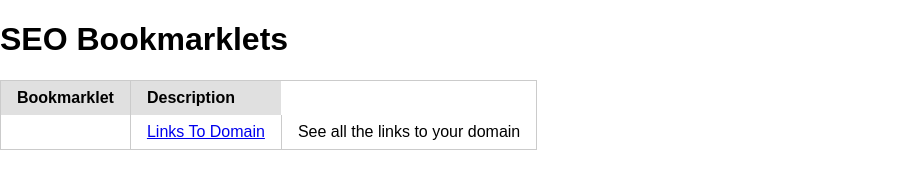
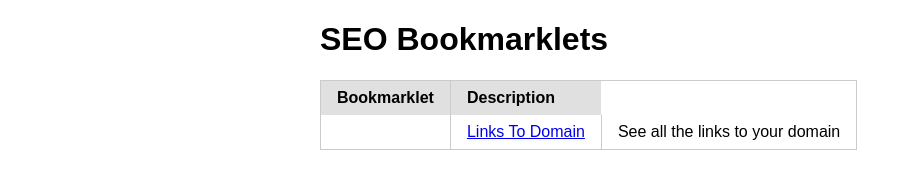
Before and after one commit to RobOusbey/scraping, a plain HTML site: page index.html in a window 1280 px wide. Shown: the whole page, without its empty margins (0-920 px from the left). Drawn offline with nearby package versions, Linux system fonts and the light colour scheme.

Commit message:
Update index.html

```diff
--- a/index.html
+++ b/index.html
@@ -5,6 +5,9 @@
     <link rel="stylesheet" href="https://cdn.jsdelivr.net/npm/purecss@3.0.0/build/pure-min.css" integrity="sha384-X38yfunGUhNzHpBaEBsWLO+A0HDYOQi8ufWDkZ0k9e0eXz/tH3II7uKZ9msv++Ls" crossorigin="anonymous">
 </head>
 <body>
+    <div class="pure-g">
+        <div class="pure-u-1-4"></div>
+        <div class="pure-u-1-2">
             <h1>SEO Bookmarklets</h1>
             <table class="pure-table">
                 <thead>
@@ -25,7 +28,9 @@
 
                 </tbody>
             </table>
-
+        </div>
+        <div class="pure-u-1-4"></div>
+    </div>
 
 </body>
 </html>
```
Lines whose indentation alone changed are shown as unchanged.
